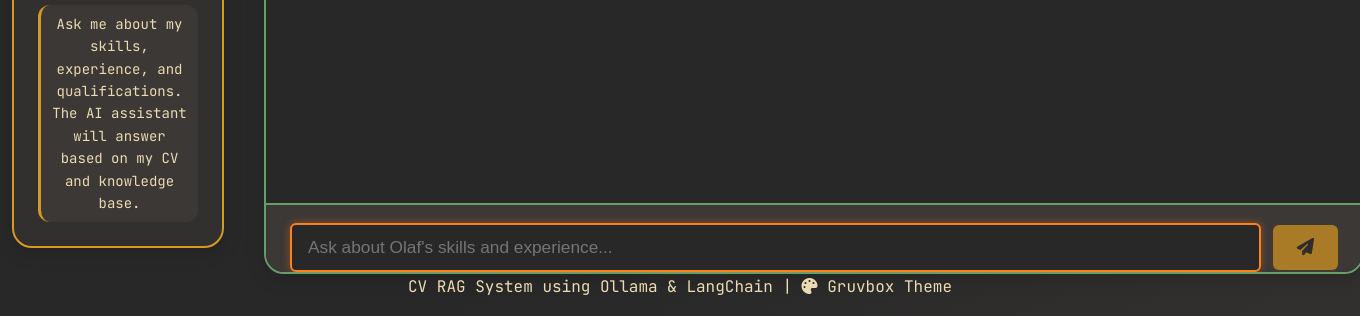
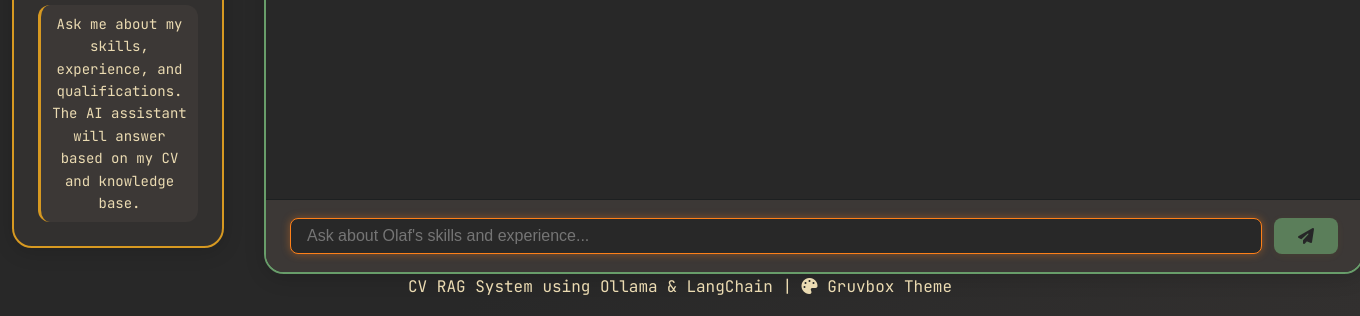
Before and after one commit to olafkfreund/ollama-skill-cv-rag, a Python web app: template templates/index.html in a window 1360 px wide. Shown: the part 587-903 px from the top of the page. Run offline with Jinja, Linux system fonts and the light colour scheme; the template is opened without the code that fills it, so the values that code supplies are empty.

Commit message:
Enhance input container styles with improved padding, alignment, and button design for better user experience

```diff
--- a/static/css/style.css
+++ b/static/css/style.css
@@ -395,15 +395,48 @@
 
 .input-container {
     display: flex;
+    align-items: center;
     gap: var(--spacing-sm);
-    padding: var(--spacing-md);
+    padding: 18px 24px 18px 24px; /* Add bottom padding for more space */
     background: var(--gruvbox-bg-lighter);
-    border-top: 2px solid var(--gruvbox-aqua);
+    border-top: 1px solid var(--gruvbox-bg-darker);
 }
 
-input[type="text"] {
+.input-container input[type="text"],
+.input-container input[type="search"] {
     flex: 1;
-    padding: var(--spacing-md);
+    padding: var(--spacing-sm) var(--spacing-md);
+    border-radius: var(--border-radius-sm);
+    border: 1px solid var(--gruvbox-bg-darker);
+    font-size: var(--font-size-md);
+    background: var(--gruvbox-bg);
+    color: var(--gruvbox-fg);
+    outline: none;
+    transition: border var(--transition-fast), box-shadow var(--transition-fast);
+    margin: 0;
+    box-sizing: border-box;
+}
+
+.input-container button {
+    padding: var(--spacing-sm) var(--spacing-lg);
+    border-radius: var(--border-radius-sm);
+    border: none;
+    background: var(--gruvbox-aqua);
+    color: var(--gruvbox-bg-darker);
+    font-size: var(--font-size-md);
+    font-weight: bold;
+    cursor: pointer;
+    transition: background var(--transition-fast), color var(--transition-fast);
+    margin: 0;
+    box-sizing: border-box;
+    display: flex;
+    align-items: center;
+    height: 100%;
+}
+
+.input-container button:hover {
+    background: var(--gruvbox-aqua-light);
+    color: var(--gruvbox-bg);
 }
 
 .message.assistant.isLoading .message-content {
@@ -678,7 +711,7 @@
 .input-container {
     display: flex;
     gap: 12px;
-    padding: 18px 24px 0 24px;
+    padding: 18px 24px 18px 24px; /* Add bottom padding for more space */
     align-items: center;
 }
 
@@ -796,7 +829,7 @@
     }
 
     .input-container {
-        padding: 12px 16px 0 16px;
+        padding: 12px 16px 12px 16px; /* Add bottom padding for mobile as well */
     }
 
     button {
```
